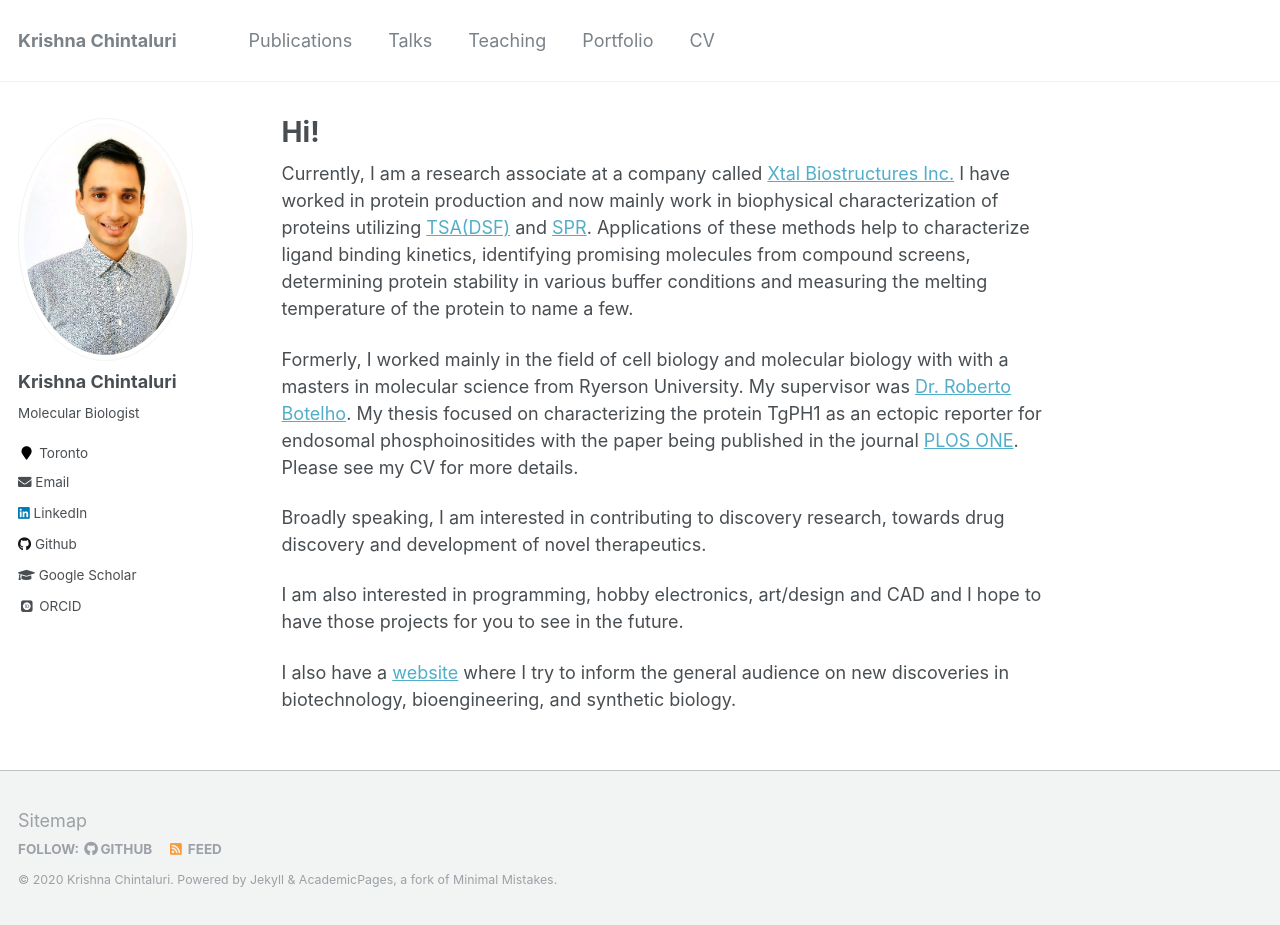
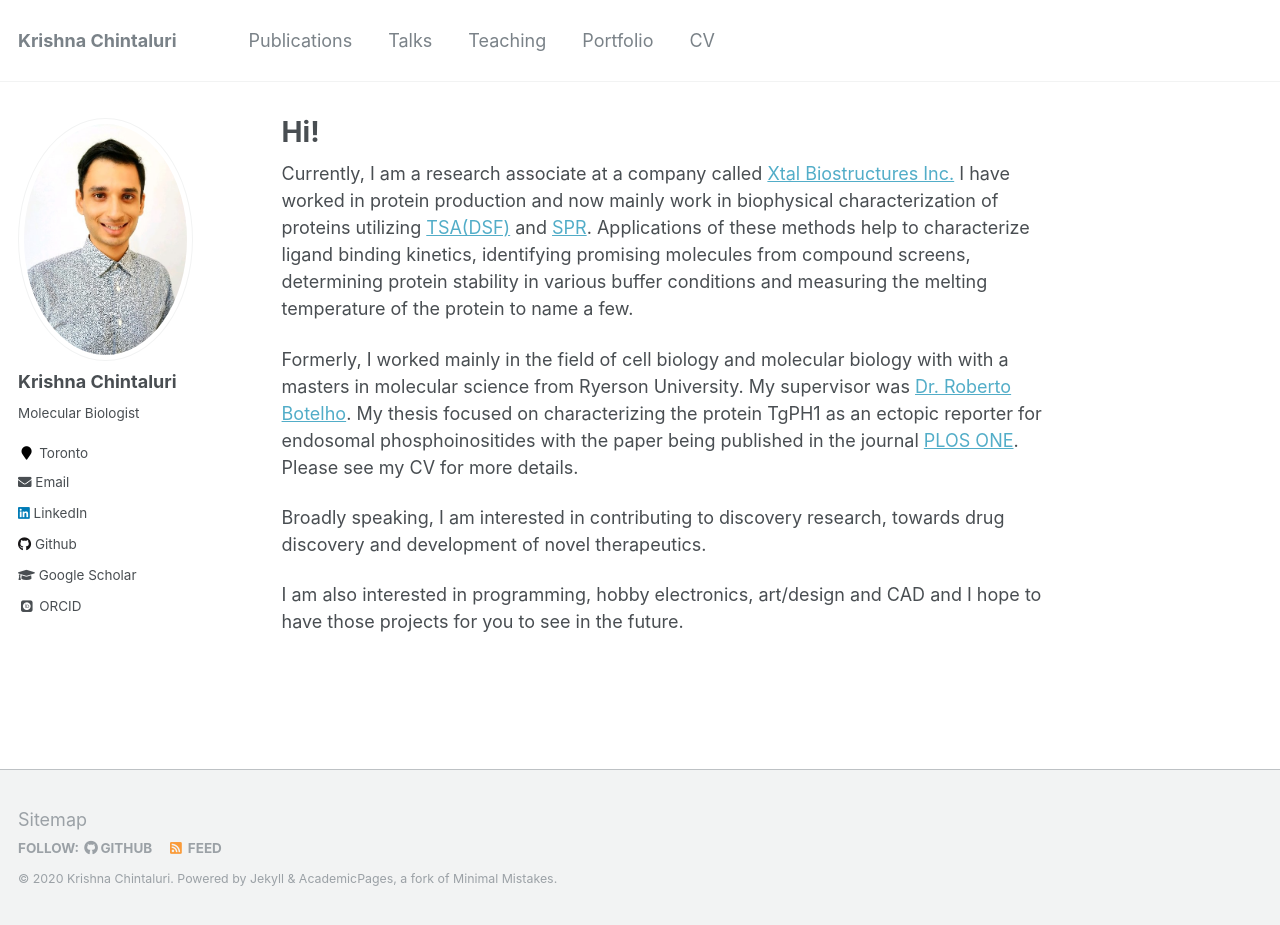
Before and after one commit to chintaluri/chintaluri.github.io, a Jekyll site: the page built from _pages/about.md, in a window 1280 px wide and 925 px high. Built offline with Jekyll 4.4.1, drawn with Linux system fonts in a browser that asks for light colours; some web fonts are replaced.

Commit message:
Update about.md

```diff
--- a/_pages/about.md
+++ b/_pages/about.md
@@ -15,5 +15,3 @@ Formerly, I worked mainly in the field of cell biology and molecular biology wit
 Broadly speaking, I am interested in contributing to discovery research, towards drug discovery and development of novel therapeutics.
 
 I am also interested in programming, hobby electronics, art/design and CAD and I hope to have those projects for you to see in the future.
-
-I also have a [website](http://biotechbites.com/) where I try to inform the general audience on new discoveries in biotechnology, bioengineering, and synthetic biology.
```
